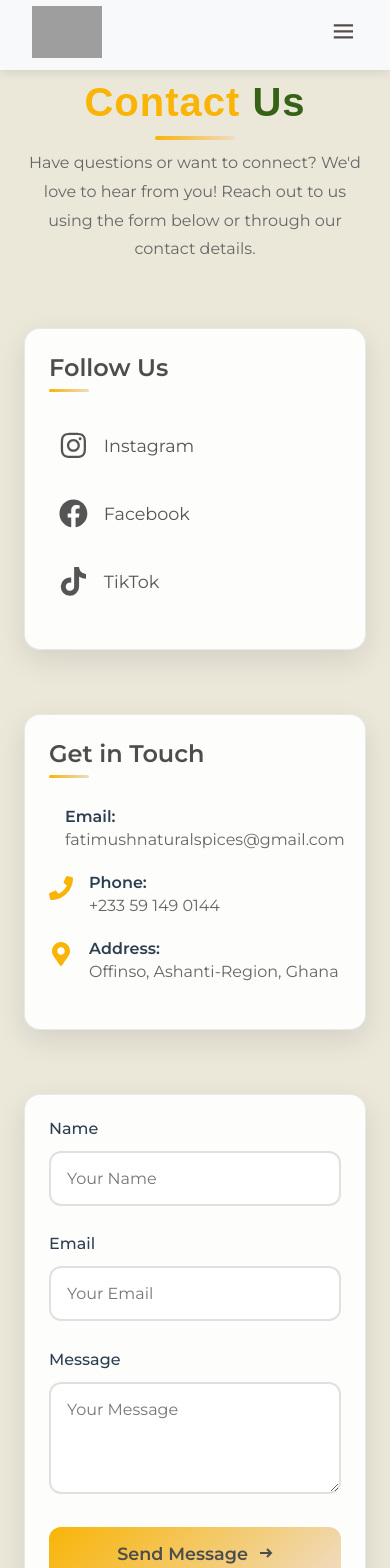
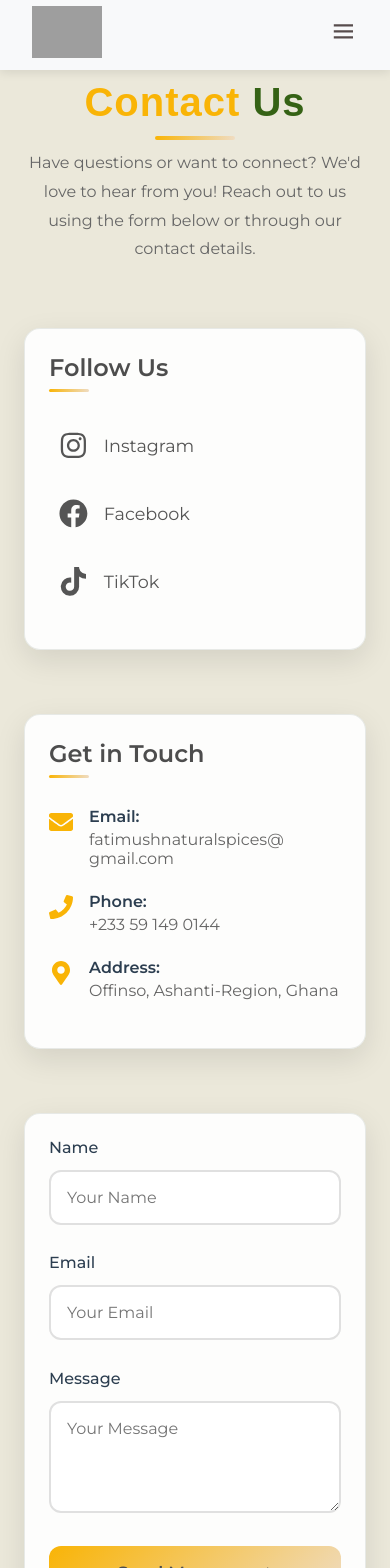
Before and after one commit to fdblay/yai-project-frontend, a React (Vite) app: page /contact in a window 390 px wide. Shown: the top 1568 px of the page. Built offline with nearby package versions, Linux system fonts and the light colour scheme; grey boxes are pictures that could not be loaded; a web font is replaced by a local one.

Commit message:
text wrapped address email

```diff
--- a/src/pages/home/sections/Contact.jsx
+++ b/src/pages/home/sections/Contact.jsx
@@ -72,7 +72,7 @@ const Contact = () => {
             <ul>
               <li>
                 <FaEnvelope />
-                <div>
+                <div id='email-address' >
                   <strong>Email:</strong>
                   <span>fatimushnaturalspices@gmail.com</span>
                 </div>
--- a/src/styles/Contact.css
+++ b/src/styles/Contact.css
@@ -427,4 +427,16 @@ form button:hover svg {
     .socials, .address, .contact-form form {
         padding: 1.5rem;
     }
+
+    #email-address {
+        width: 70%;
+        overflow-wrap: break-word;
+    }
+
+    .address li {
+        margin-bottom: 1.5rem;
+        display: flex;
+        align-items: flex-start;
+        gap: 1rem;
+    }
 }
```
